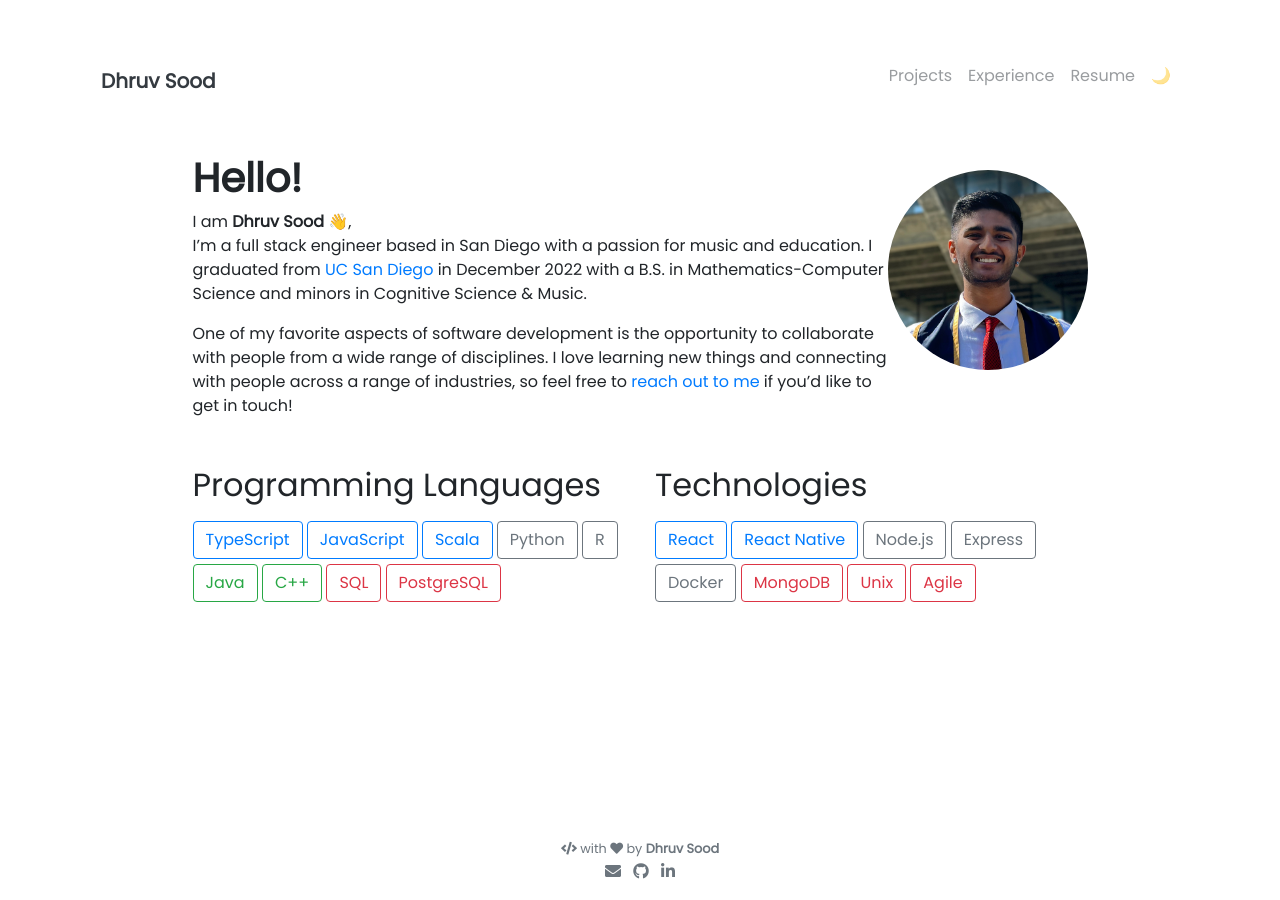
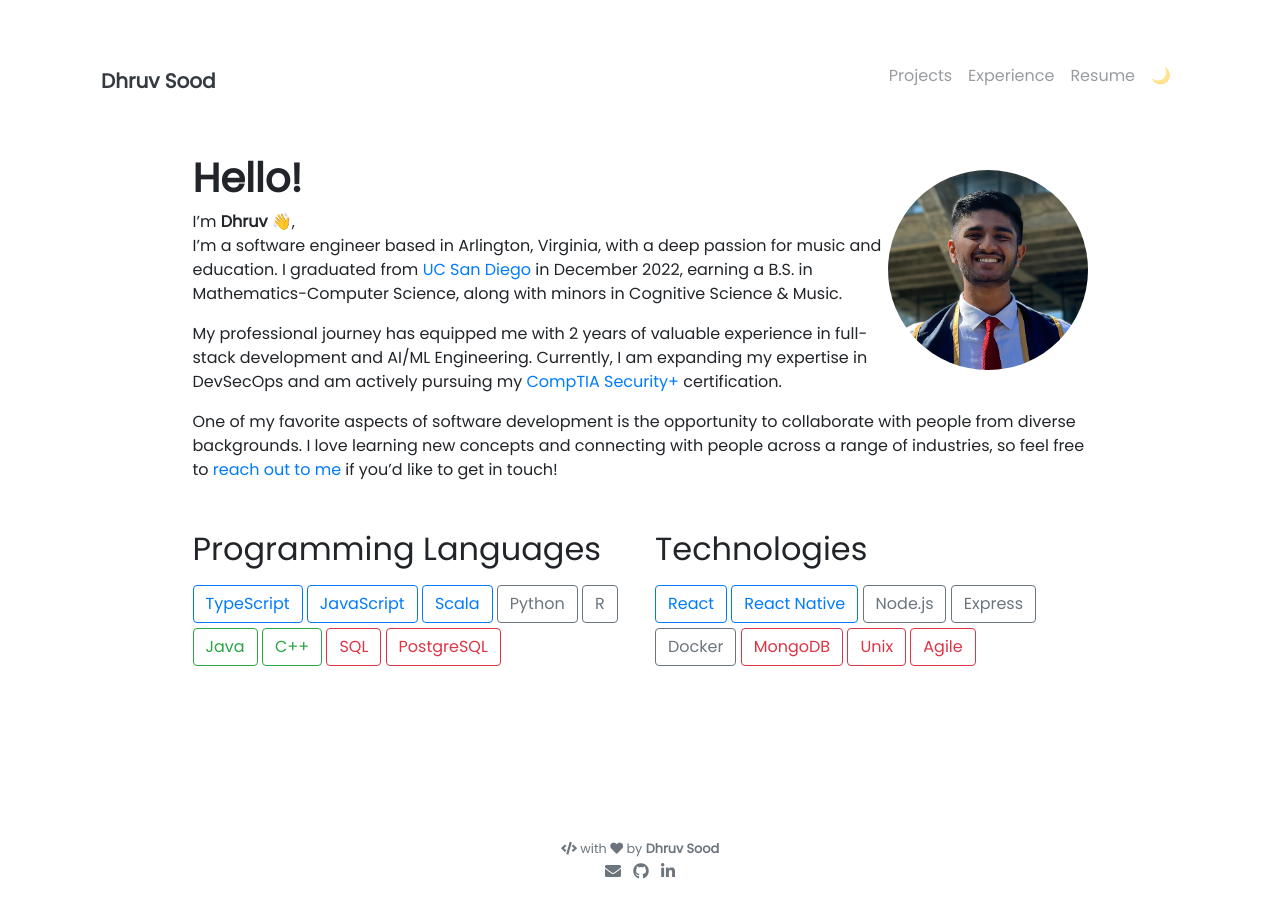
Before and after one commit to dhrvsood/dhrvsood.github.io, a Jekyll site: the page built from pages/index.md, in a window 1280 px wide. Built offline with Jekyll 4.4.1, drawn with Linux system fonts in a browser that asks for light colours; nearby versions of some CDN libraries; emoji names are drawn with the system emoji font.

Commit message:
Update about page description and location

```diff
--- a/pages/index.md
+++ b/pages/index.md
@@ -6,15 +6,15 @@ weight: 3
 ---
 
 <img src="../assets/img/headshot.jpg" width="200px" class="float-right" style="border-radius: 50%">
+
 # **Hello!**
 
-<!-- ![Dhruv Sood](../assets/img/headshot.jpg){:width="100"} -->
+I'm **Dhruv** :wave:,<br>
+I'm a software engineer based in Arlington, Virginia, with a deep passion for music and education. I graduated from [UC San Diego](https://ucsd.edu/) in December 2022, earning a B.S. in Mathematics-Computer Science, along with minors in Cognitive Science & Music.
 
-I am **{{ site.author.name }}** :wave:,<br>
-I'm a full stack engineer based in San Diego with a passion for music and education. I graduated from [UC San Diego](https://ucsd.edu/) in December 2022 with a B.S. in Mathematics-Computer Science and minors in Cognitive Science & Music.
+My professional journey has equipped me with 2 years of valuable experience in full-stack development and AI/ML Engineering. Currently, I am expanding my expertise in DevSecOps and am actively pursuing my [CompTIA Security+](https://www.comptia.org/certifications/security) certification.
 
-One of my favorite aspects of software development is the opportunity to collaborate with people from a wide range of disciplines. I love learning new things and connecting with people across a range of industries, so feel free to [reach out to me](mailto:dhruvsood27@gmail.com) if you’d like to get in touch!
-
+One of my favorite aspects of software development is the opportunity to collaborate with people from diverse backgrounds. I love learning new concepts and connecting with people across a range of industries, so feel free to [reach out to me](mailto:dhruvsood27@gmail.com) if you’d like to get in touch!
 
 <div class="row">
 {% include about/skills.html title="Programming Languages" source=site.data.programming-skills %}
```
